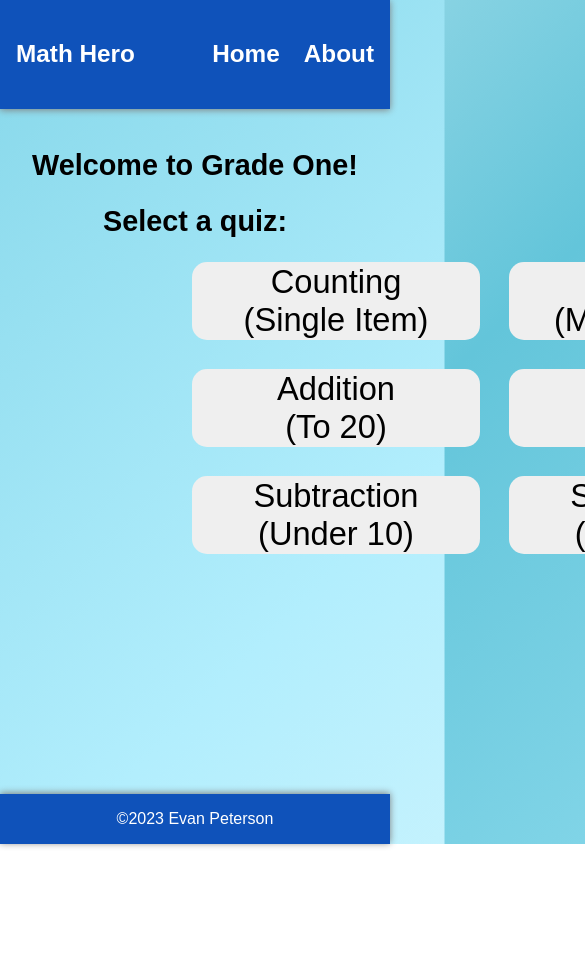
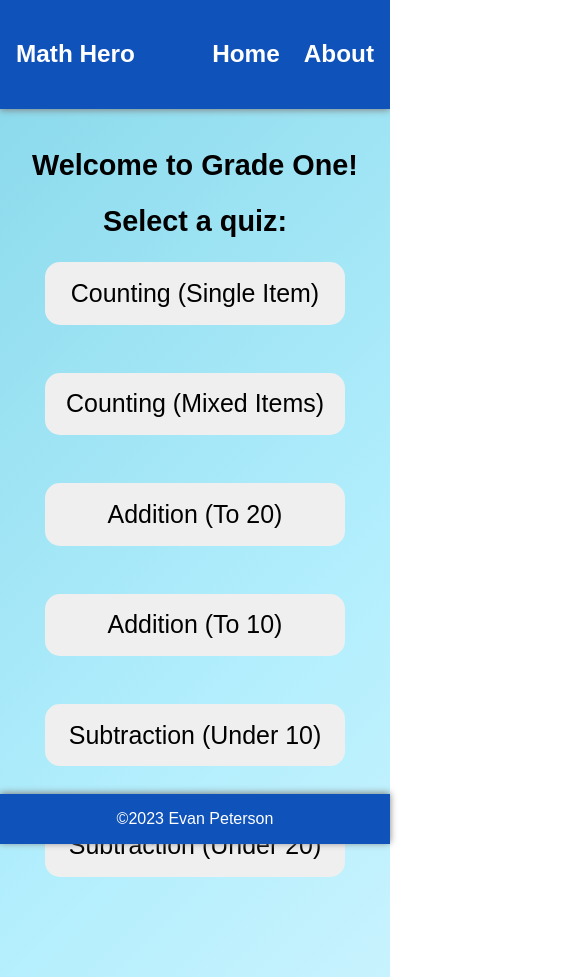
Before and after one commit to evan-desu/math-hero, a React (Create React App) app: page /grade1 in a window 390 px wide. Shown: the top 977 px of the page, 585 px wide, since content can reach past the window. Before the commit the page ends 844 px from the top, so only its background shows below. Built offline with nearby package versions, Linux system fonts and the light colour scheme; a web font is replaced by a local one.

Commit message:
feat: add mobile-responsive css to Home, GradeOne pages

```diff
--- a/src/App.css
+++ b/src/App.css
@@ -9,7 +9,12 @@ body {
     background: linear-gradient(-45deg, #ffffff, #B2EEFD, #63C5DA, #ffffff);
 	background-size: 400% 400%;
 	animation: gradient 15s ease infinite;
-	height: 100vh;
+}
+
+html, body {
+    height: 100%;
+    margin: 0;
+    padding: 0;
 }
 
 /*
--- a/src/GradeOne/GradeOne.css
+++ b/src/GradeOne/GradeOne.css
@@ -1,4 +1,4 @@
-.quiz-select-selection {
+.quiz-selection-container {
     /* border: 3px solid orange; */
     display: flex;
     flex-direction: column;
@@ -13,19 +13,20 @@
 .quiz-button-container {
     /* border: 2px solid red; */
     display: grid;
-    grid-template-columns: repeat(2, 1fr);
-    gap: 1.8rem;
-    justify-items: center;
-    padding: 0 12rem;
+    grid-template-columns: repeat(2, minmax(auto, max-content));
+    gap: 3rem;
+    justify-content: center;
+    margin-bottom: 100px;
 }
 
-.quiz-button-container button {
+.quiz-btn {
     font-family: 'Andika', sans-serif;
     font-size: 1.7em;
     color: black;
-    width: clamp(18rem, 25vw, 28rem);
     border: none;
     border-radius: 15px;
+    width: 10em;
+    height: 4em;
 }
 
 button:hover {
@@ -33,12 +34,28 @@ button:hover {
     transform: scale(1.1);
 }
 
-@media (max-width: 960px) {
+@media (max-width: 767px) {
+    .quiz-selection-container {
+        flex-direction: column;
+        align-items: center;
+    }
+
     .quiz-button-container {
         display: grid;
-        grid-template-columns: repeat(2, 1fr);
-        /* gap: 1.4rem; */
-        /* padding: 0 3rem; */
+        grid-template-columns: repeat(1, 1fr);
         justify-items: center;
     }
+
+    .quiz-btn {
+        font-size: 1.3em;
+        color: black;
+        border: none;
+        border-radius: 15px;
+        width: 12em;
+        height: 2.5em;
+    }
+
+    .desktop-break {
+        display: none;
+    }
 }
--- a/src/GradeOne/GradeOne.tsx
+++ b/src/GradeOne/GradeOne.tsx
@@ -9,17 +9,29 @@ const GradeOne = () => {
     }
 
     return (
-        <main className="quiz-select-selection">
+        <main className="quiz-selection-container">
             <section className="selection-text">
                 <h2>Welcome to Grade One!</h2>
                 <h2>Select a quiz:</h2>
                 <div className="quiz-button-container">
-                    <button onClick={() => handleQuizClick("count-single")} className="quiz-btn">Counting<br></br>(Single Item)</button>
-                    <button onClick={() => handleQuizClick("count-mixed")}className="quiz-btn">Counting<br></br>(Mixed Items)</button>
-                    <button onClick={() => handleQuizClick("add-to-20")} className="quiz-btn">Addition<br></br>(To 20)</button>
-                    <button onClick={() => handleQuizClick("add-to-10")} className="quiz-btn">Addition<br></br>(To 10)</button>
-                    <button onClick={() => handleQuizClick("subtract-under-10")} className="quiz-btn">Subtraction<br></br>(Under 10)</button>
-                    <button onClick={() => handleQuizClick("subtract-under-20")} className="quiz-btn">Subtraction<br></br>(Under 20)</button>
+                    <button className="quiz-btn" onClick={() => handleQuizClick("count-single")}>
+                        Counting <br className="desktop-break" />(Single Item)
+                    </button>
+                    <button className="quiz-btn" onClick={() => handleQuizClick("count-mixed")}>
+                        Counting <br className="desktop-break" />(Mixed Items)
+                    </button>
+                    <button className="quiz-btn" onClick={() => handleQuizClick("add-to-20")}>
+                        Addition <br className="desktop-break" />(To 20)
+                    </button>
+                    <button className="quiz-btn" onClick={() => handleQuizClick("add-to-10")}>
+                        Addition <br className="desktop-break" />(To 10)
+                    </button>
+                    <button className="quiz-btn" onClick={() => handleQuizClick("subtract-under-10")}>
+                        Subtraction <br className="desktop-break" />(Under 10)
+                    </button>
+                    <button className="quiz-btn" onClick={() => handleQuizClick("subtract-under-20")}>
+                        Subtraction <br className="desktop-break" />(Under 20)
+                    </button>
                 </div>
             </section>
         </main>
--- a/src/Home/Home.css
+++ b/src/Home/Home.css
@@ -24,8 +24,10 @@
 }
 
 .home-grade-selection {
+    /* border: 2px solid red; */
     display: flex;
     flex-direction: column;
+    align-items: center;
 }
 
 .home-button-container {
@@ -33,21 +35,16 @@
     display: grid;
     grid-template-columns: repeat(2, 1fr);
     gap: 1.8rem;
-    justify-items: center;
-
-    /* display: grid;
-    grid-template-columns: repeat(2, 1fr);
-    gap: 1.8rem; */
 }
 
-.home-button-container button {
+.grade-btn {
     font-family: 'Andika', sans-serif;
     font-size: 1.7em;
     color: black;
-    height: clamp(1.5rem, 4vw, 6.5rem);
-    width: clamp(18rem, 22vw, 22rem);
     border: none;
     border-radius: 15px;
+    width: 10em;
+    height: 2em;
 }
 
 button:hover {
@@ -79,19 +76,17 @@ button:hover {
     }
 
     .home-grade-selection {
+        /* border: 2px dotted blue; */
         align-items: center;
+        margin-bottom: 100px;
     }
 
     .home-grade-selection h2 {
         text-align: center;
     }
 
-    button {
-        /* font-family: 'Andika', sans-serif; */
-        /* font-size: 1.7em; */
+    .grade-btn {
         color: black;
-        /* border: none; */
-        /* border-radius: 15px; */
         width: 8em;
     }
 }
```
